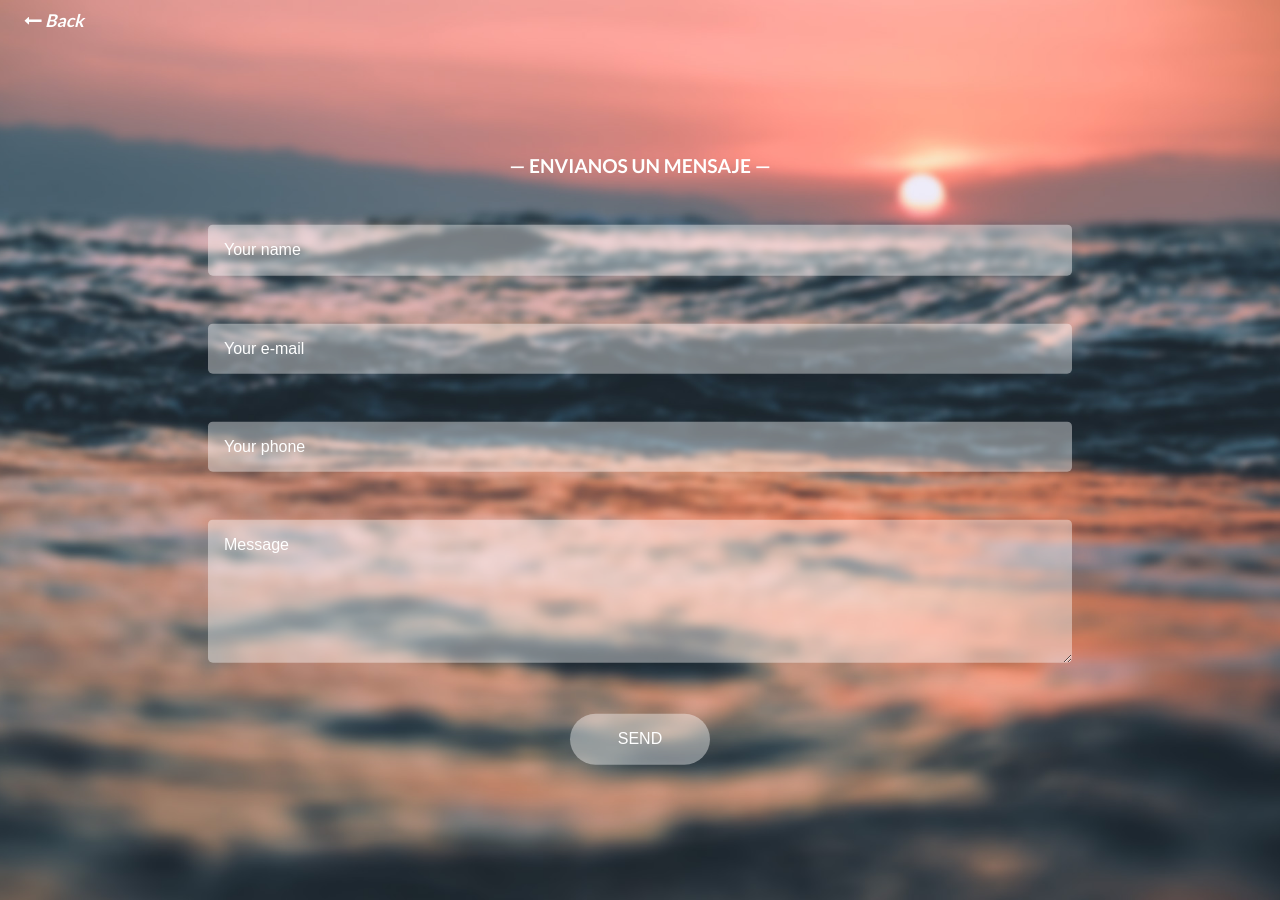
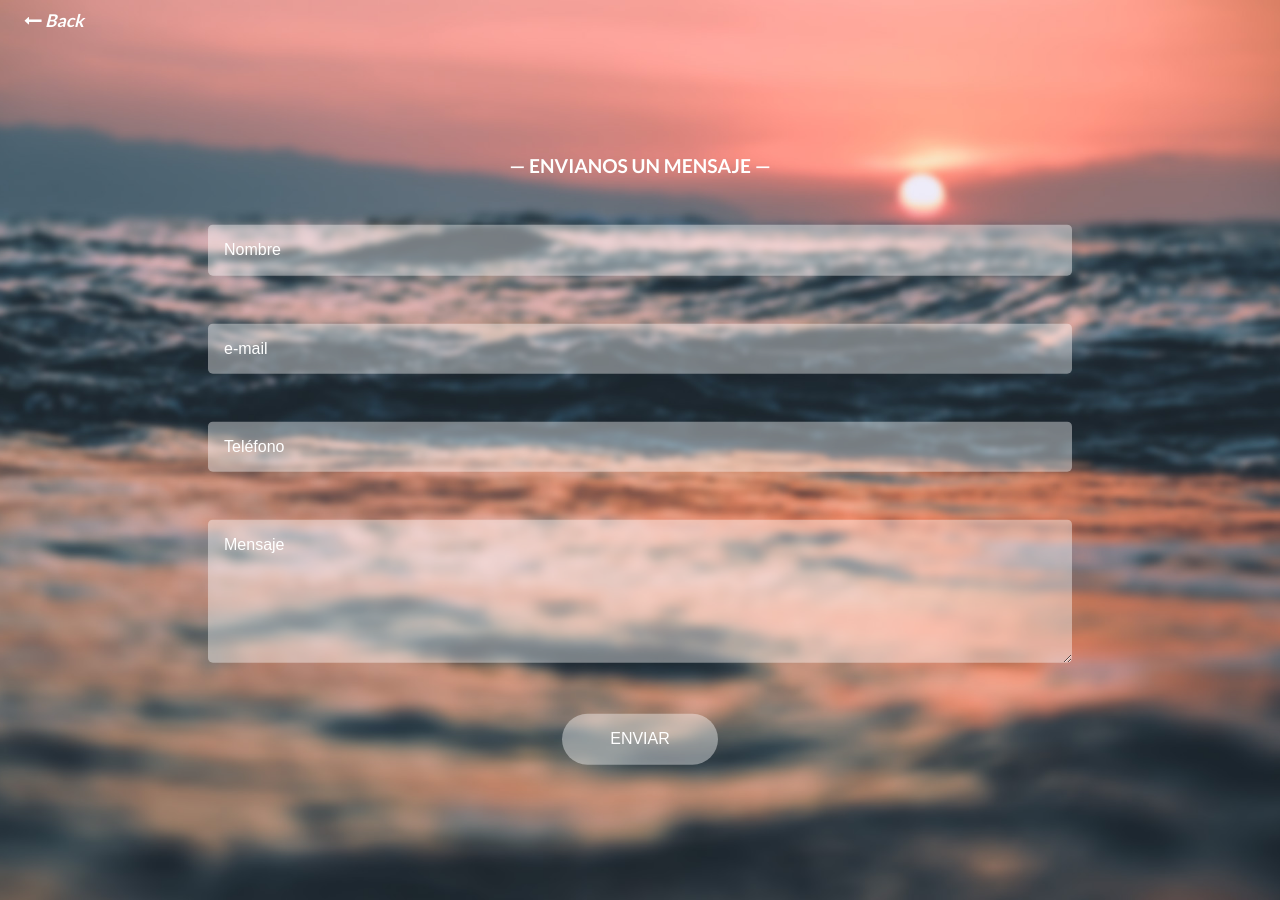
Before and after one commit to Ghostaleex/lamansiondeldragon, a Jekyll site: the page built from _pages/contact.html, in a window 1280 px wide. Built offline with Jekyll 4.4.1, drawn with Linux system fonts in a browser that asks for light colours.

Commit message:
formulario y chorri comet

```diff
--- a/_layouts/main.html
+++ b/_layouts/main.html
@@ -12,7 +12,7 @@ layout: default
       </div>
   </section>
   </main>
-  <!--{% include newsletter.html %} not yet implemented-->
+  <!-- {% include newsletter.html %} not yet implemented -->
 
   {% include pagination.html %}
 
--- a/_pages/contact.html
+++ b/_pages/contact.html
@@ -12,19 +12,19 @@ permalink: /contact/
   <form action="https://formspree.io/{{site.email}}" method="post" class="form">
     <div class="message js-form-message"></div>
     <div class="form_group">
-        <input type="text" placeholder="Your name" name="name" class="form-input" required>
+        <input type="text" placeholder="Nombre" name="name" class="form-input" required>
     </div>
     <div class="form_group">
-        <input type="email" placeholder="Your e-mail" name="_replyto" class="form-input" required>
+        <input type="email" placeholder="e-mail" name="_replyto" class="form-input" required>
     </div>
     <div class="form_group">
-        <input type="tel" placeholder="Your phone" name="form_tel" class="form-input">
+        <input type="tel" placeholder="Teléfono" name="form_tel" class="form-input">
     </div>
     <div class="form_group">
-        <textarea name="Message" placeholder="Message" cols="25" rows="6" class="form-textarea" required></textarea>
+        <textarea name="Message" placeholder="Mensaje" cols="25" rows="6" class="form-textarea" required></textarea>
     </div>
     <div class="form_group">
-        <input type="submit" class="form_btn" value="Send">
+        <input type="submit" class="form_btn" value="Enviar">
     </div>
   </form>
   </div>
```
